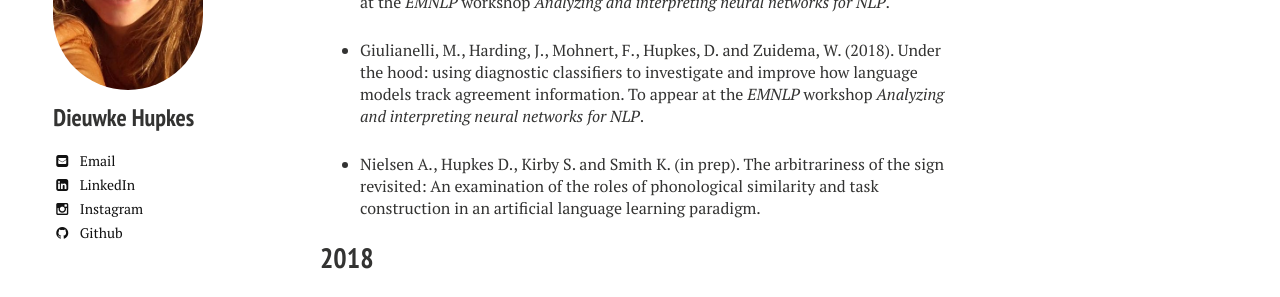
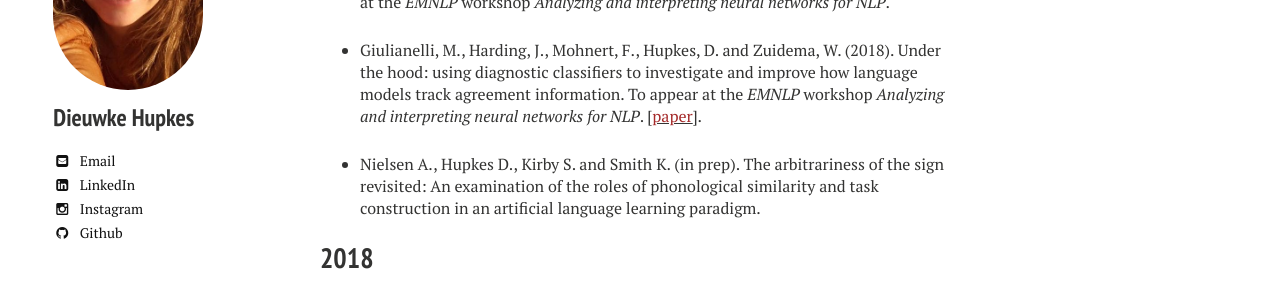
Before and after one commit to dieuwkehupkes/dieuwkehupkes.github.io, a Jekyll site: the page built from publications.md, in a window 1280 px wide. Shown: the part 673-970 px from the top of the page. Built offline with Jekyll 4.4.1, drawn with Linux system fonts in a browser that asks for light colours; nearby versions of some CDN libraries.

Commit message:
add arxiv link for di paper

```diff
--- a/publications.md
+++ b/publications.md
@@ -17,6 +17,7 @@ image:
 * Hupkes, D., Bouwmeester, S. and Fern&#x00E1;ndez, R. (2018). Analysing the potential of seq2seq models for incremental interpretation in task-oriented dialogue. To appear at the *EMNLP* workshop *Analyzing and interpreting neural networks for NLP*.
 
 * Giulianelli, M., Harding, J., Mohnert, F., Hupkes, D. and Zuidema, W. (2018). Under the hood: using diagnostic classifiers to investigate and improve how language models track agreement information.  To appear at the *EMNLP* workshop *Analyzing and interpreting neural networks for NLP*.
+\[[<font color="brown">paper</font>](https://arxiv.org/abs/1808.08079){:target="blank"}\].
 
 * Nielsen A., Hupkes D., Kirby S. and Smith K. (in prep). The arbitrariness of the sign revisited: An examination of the roles of phonological similarity and task construction in an artificial language learning paradigm.
 
```
